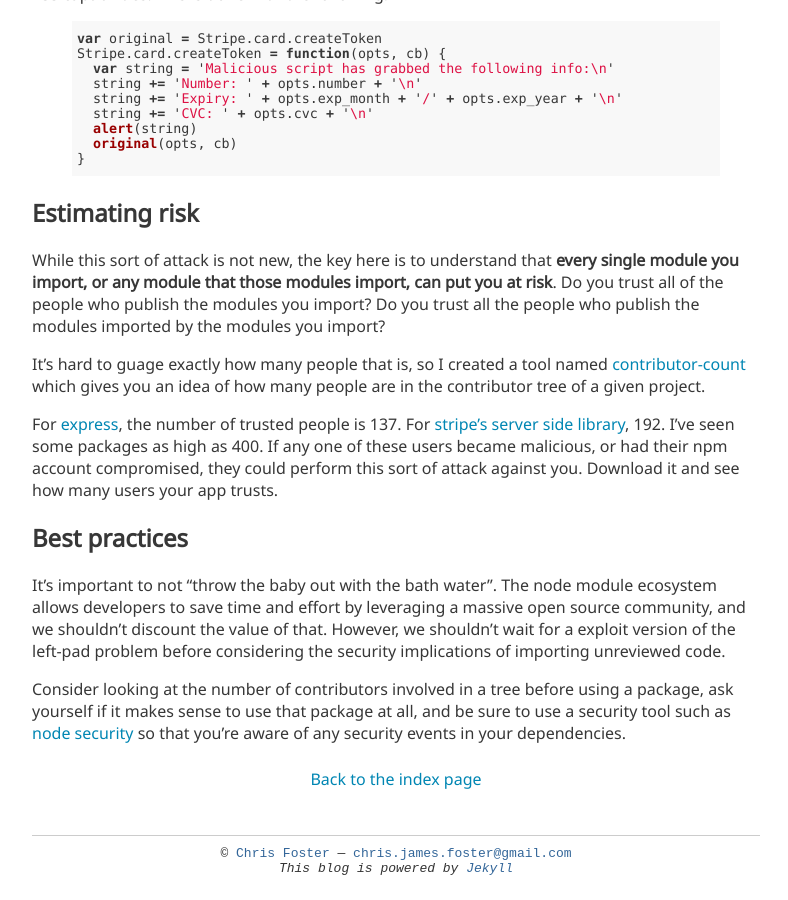
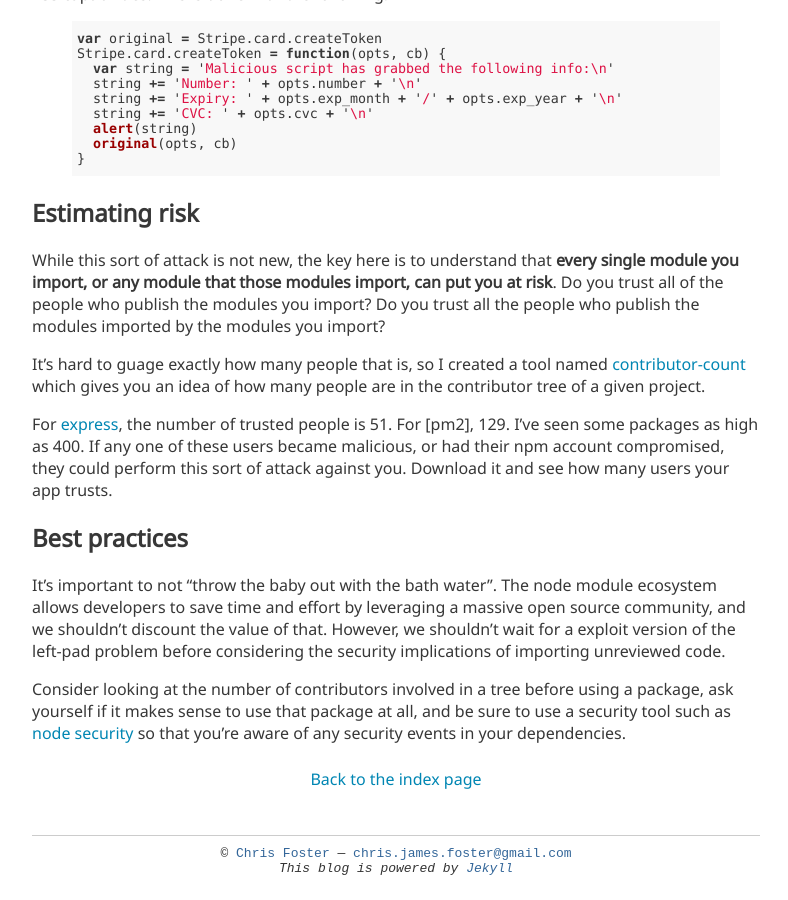
Before and after one commit to chrisfosterelli/chrisfosterelli.github.io, a Jekyll site: the page built from _posts/2017-03-14-stealing-credentials-with-a-malicious-node-module.md, in a window 1280 px wide and 900 px high, scrolled down 1479 px. Shown: the whole window, without its empty margins (243-1031 px from the left). Built offline with Jekyll 4.4.1, drawn with Linux system fonts in a browser that asks for light colours; some web fonts are replaced.

Commit message:
update counts for no devdeps

```diff
--- a/_posts/2017-03-14-stealing-credentials-with-a-malicious-node-module.md
+++ b/_posts/2017-03-14-stealing-credentials-with-a-malicious-node-module.md
@@ -83,11 +83,10 @@
 [contributor-count] which gives you an idea of how many people are in the
 contributor tree of a given project.
 
-For [express], the number of trusted people is 137. For [stripe's server side
-library], 192. I've seen some packages as high as 400. If any one of these
-users became malicious, or had their npm account compromised, they could
-perform this sort of attack against you. Download it and see how many users
-your app trusts.
+For [express], the number of trusted people is 51. For [pm2], 129. I've seen
+some packages as high as 400. If any one of these users became malicious, or
+had their npm account compromised, they could perform this sort of attack
+against you. Download it and see how many users your app trusts.
 
 ## Best practices
 
```
